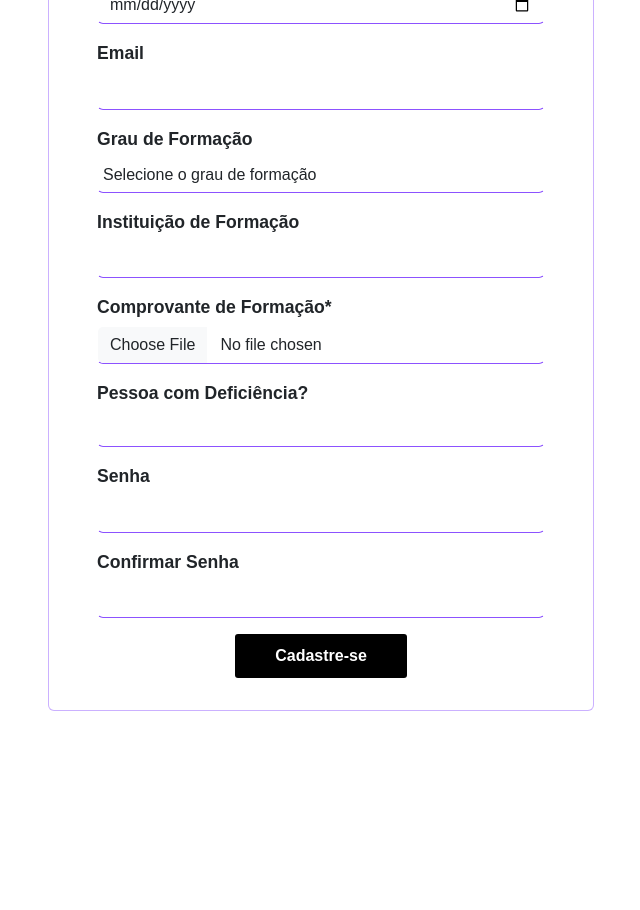
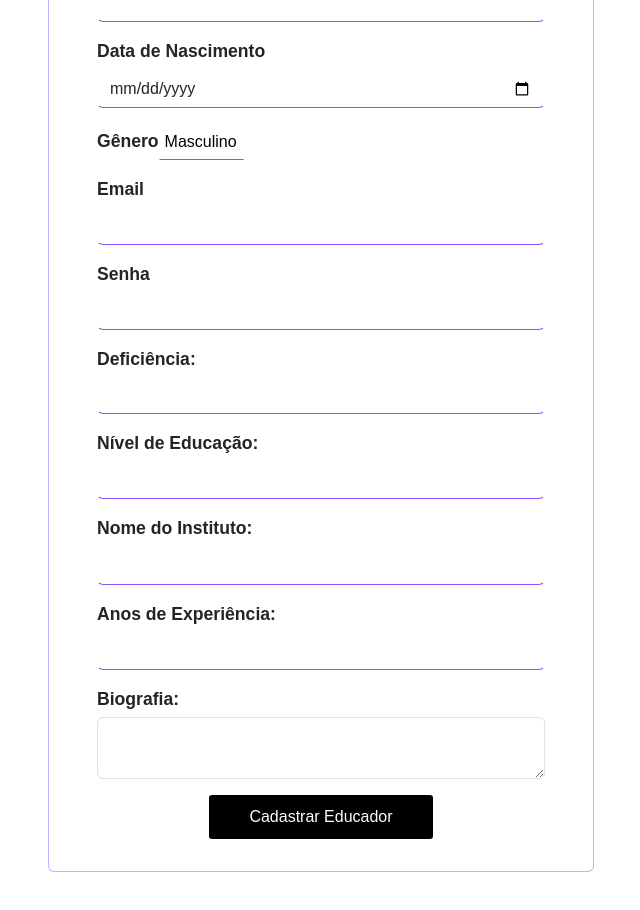
Before and after one commit to ReglusAcademy/ReglusAcademy, a Vue app: page /cadastroprofessor in a window 1280 px wide. Shown: the part 400-1310 px from the top of the page, without its empty margins (319-959 px from the left). Before the commit the page ends 1191 px from the top, so only its background shows below. Built offline with nearby package versions, Linux system fonts and the light colour scheme.

Commit message:
Cadastro do professor e login funcionando

```diff
--- a/package.json
+++ b/package.json
@@ -9,6 +9,7 @@
   },
   "dependencies": {
     "@syncfusion/ej2-vue-schedule": "^26.1.41",
+    "axios": "^1.7.7",
     "bootstrap": "^5.3.3",
     "core-js": "^3.8.3",
     "font-awesome": "^4.7.0",
--- a/src/views/TelaCadastroProfessor.vue
+++ b/src/views/TelaCadastroProfessor.vue
@@ -1,86 +1,70 @@
 <template>
   <div>
     <NavReglus />
-  </div>
-  <!-- <img src="logoreglus.png" alt="Logo Reglus" class="logo"> -->
     <div class="container">
       <div class="row justify-content-center">
         <div class="col-md-6">
           <div class="card">
             <div class="card-body">
-            <h2>Bem-vindo educador !</h2>
+              <h2>Bem-vindo educador!</h2>
               <p>Complete seu cadastro.</p>
               <form @submit.prevent="register">
+                <div class="form-group">
+                  <label for="userType">Tipo de Usuário:</label>
+                  <select id="userType" v-model="form.userType" class="form-control" required>
+                    <option value="EDUCATOR">Educador</option>
+                  </select>
+                </div>
                 <div class="form-group">
                   <label for="name">Nome Completo</label>
                   <input type="text" id="name" v-model="form.name" class="form-control" required />
                 </div>
                 <div class="form-group">
-                <label for="nascimento">Data de Nascimento</label>
-                <input type="date" id="nascimento" v-model="form.nascimento" class="form-control" required />
+                  <label for="dateBirth">Data de Nascimento</label>
+                  <input type="date" id="dateBirth" v-model="form.dateBirth" class="form-control" required />
+                </div>
+                <div class="form-group">
+                <label for="gender">Gênero</label>
+                <select id="gender" required>
+                  <option value="MALE">Masculino</option>
+                  <option value="FEMALE">Feminino</option>
+                </select>
               </div>
                 <div class="form-group">
                   <label for="email">Email</label>
                   <input type="email" id="email" v-model="form.email" class="form-control" required />
                 </div>
-              <div class="form-group select-container">
-                <label for="formacao">Grau de Formação</label>
-                <select id="formacao" v-model="form.formacao" class="form-control" required>
-                  <option disabled value="">Selecione o grau de formação</option>
-                  <option>Ensino Fundamental</option>
-                  <option>Ensino Médio</option>
-                  <option>Superior Completo</option>
-                  <option>Superior Incompleto</option>
-                  <option>Pós-graduação</option>
-                  <option>Mestrado</option>
-                  <option>Doutorado</option>
+                <div class="form-group">
+                  <label for="passwordHash">Senha</label>
+                  <input type="password" id="passwordHash" v-model="form.passwordHash" class="form-control" required />
+                </div>
+                <div class="form-group">
+                  <label for="disability">Deficiência:</label>
+                  <select id="disability" v-model="form.deficiency" class="form-control" required>
+                    <option value="false">Não</option>
+                    <option value="true">Sim</option>
                   </select>
                 </div>
-              <!-- <p>Formação selecionada: {{ form.formacao }}</p> -->
                 <div class="form-group">
-                <label for="instituicao">Instituição de Formação</label>
-                <input type="text" id="instituicao" v-model="form.instituicao" class="form-control" required />
+                  <label for="educationLevel">Nível de Educação:</label>
+                  <input type="text" id="educationLevel" v-model="form.educationLevel" class="form-control" required />
                 </div>
                 <div class="form-group">
-                <label for="comprovante"
-                  title="Entende-se como comprovante de formação, qualquer documento institucional que comprove a formação do usuário.">Comprovante
-                  de Formação*</label>
-                <input type="file" id="comprovante" @change="handleFileUpload" class="form-control" required />
-              </div>
-              <!-- <p>Arquivo selecionado: {{ form.comprovante.name }}</p> -->
-              <div class="form-group">
-                <label for="deficiencia">Pessoa com Deficiência?</label>
-                <select id="deficiencia" v-model="form.deficiencia" class="form-control" required>
-                  <option value="sim">Sim</option>
-                  <option value="nao">Não</option>
-                </select>
-              </div>
-              <div class="form-group" v-if="form.deficiencia === 'sim'">
-                <label for="casosim">Qual o tipo de deficiência?</label>
-                <select id="casosim" v-model="form.casosim" class="form-control" required>
-                  <option disabled value="">Selecione o tipo de deficiência</option>
-                  <option>Auditiva</option>
-                  <option>Visual</option>
-                  <option>Física</option>
-                  <option>Intelectual</option>
-                  <option>Múltipla</option>
-                </select>
-              </div>
-              <!-- <p>Tipo de deficiência selecionada: {{ form.casosim }}</p> -->
-              <div class="form-group">
-                <label for="password">Senha</label>
-                <input type="password" id="password" v-model="form.password" class="form-control" required />
+                  <label for="instituteName">Nome do Instituto:</label>
+                  <input type="text" id="instituteName" v-model="form.instituteName" class="form-control" required />
                 </div>
                 <div class="form-group">
-                <label for="password_confirmation">Confirmar Senha</label>
-                <input type="password" id="password_confirmation" v-model="form.password_confirmation"
-                  class="form-control" required />
+                  <label for="experienceYears">Anos de Experiência:</label>
+                  <input type="number" id="experienceYears" v-model.number="form.experienceYears" class="form-control" required />
                 </div>
-              <div v-if="passwordMismatch" class="alert alert-danger">
-                As senhas não coincidem.
+                <div class="form-group">
+                  <label for="bio">Biografia:</label>
+                  <textarea id="bio" v-model="form.bio" class="form-control"></textarea>
                 </div>
-              <button class="btn"><router-link to="/inicialprofessor">Cadastre-se</router-link></button>
+                <button type="submit" class="btn btn-primary">Cadastrar Educador</button>
               </form>
+              <div id="responseMessage" v-if="responseMessage" :style="{ color: responseColor }">{{ responseMessage }}</div>
+            </div>
           </div>
         </div>
       </div>
@@ -90,6 +74,7 @@
 
 <script>
 import NavReglus from "@/components/nav/NavReglus.vue";
+
 export default {
   name: "CadastroTela",
   components: {
@@ -98,44 +83,64 @@ export default {
   data() {
     return {
       form: {
+        userType: "EDUCATOR",
         name: '',
-        nascimento: '',
+        dateBirth: '',
         email: '',
-        formacao: '',
-        instituicao: '',
-        comprovante: '',
-        deficiencia: '',
-        casosim: '',
-        password: '',
-        password_confirmation: ''
+        gender: '',
+        passwordHash: '',
+        disability: false,
+        educationLevel: '',
+        instituteName: '',
+        experienceYears: null,
+        bio: ''
       },
-      passwordMismatch: false
+      responseMessage: '',
+      responseColor: 'green' // Cor padrão para sucesso
     }
   },
   methods: {
-    handleFileUpload(event) {
-      this.form.comprovante = event.target.files[0];
+    async register() {
+      try {
+        const response = await fetch('http://localhost:8080/api/educators', {
+          method: 'POST',
+          headers: {
+            'Content-Type': 'application/json'
           },
+          body: JSON.stringify(this.form) // Envia o objeto como JSON
+        });
 
-    register() {
-      // Chamar API para cadastrar usuário
-      if (this.form.password !== this.form.password_confirmation) {
-        this.passwordMismatch = true;
+        const result = await response.json();
+
+        if (response.ok) {
+          this.responseMessage = 'Educador cadastrado com sucesso!';
+          this.responseColor = 'green';
+          this.resetForm(); // Limpa o formulário
         } else {
-        this.passwordMismatch = false;
-        // Continue com a submissão do formulário, por exemplo, enviar para o servidor
-        alert('Formulário enviado com sucesso!');
+          this.responseMessage = `Erro: ${result}`;
+          this.responseColor = 'red';
         }
-      console.log('Cadastro realizado com sucesso!');
+      } catch (error) {
+        console.error('Error:', error);
+        this.responseMessage = 'Erro ao cadastrar educador.';
+        this.responseColor = 'red';
+      }
     },
-
-    watch: {
-      'form.password': function () {
-        this.passwordMismatch = false;
-      },
-      'form.password_confirmation': function () {
-        this.passwordMismatch = false;
-      }
+    resetForm() {
+      this.form = {
+        userType: "EDUCATOR",
+        name: '',
+        dateBirth: '',
+        gender: '',
+        email: '',
+        passwordHash: '',
+        disability: false,
+        educationLevel: '',
+        instituteName: '',
+        experienceYears: null,
+        bio: ''
+      };
+      this.responseMessage = ''; // Limpa a mensagem de resposta
     }
   }
 }
--- a/src/views/TelaLogin.vue
+++ b/src/views/TelaLogin.vue
@@ -5,14 +5,14 @@
       <div class="container mt-5">
         <div class="card">
           <div class="card-body">
-            <form>
+            <form @submit.prevent="login">
               <div class="form-group mb-3">
                 <label for="email">Email</label>
-                <input type="email" class="form-control" id="email" placeholder="Digite seu email">
+                <input type="email" class="form-control" v-model="email" id="email" placeholder="Digite seu email">
               </div>
               <div class="form-group mb-3">
                 <label for="password">Senha</label>
-                <input type="password" class="form-control" id="password" placeholder="Digite sua senha">
+                <input type="password" class="form-control" v-model="password" id="password" placeholder="Digite sua senha">
               </div>
               <div class="text-center">
                 <button type="submit" class="btn btn-primary">Login</button>
@@ -34,13 +34,48 @@
 </template>
 <script>
 import NavReglus from "@/components/nav/NavReglus.vue";
+import axios from 'axios';
+
 export default {
   name: 'TelaLogin',
   components: {
     NavReglus,
   },
+  data() {
+    return {
+      email: '',
+      password: ''
+    };
+  },
+  methods: {
+    async login() {
+      try {
+        const response = await axios.post('http://localhost:8080/api/auth/login', {
+          email: this.email,
+          password: this.password
+        });
+
+     // Verifica o tipo de usuário retornado pela API
+     const userType = response.data.user_type;
+        console.log("Login com sucesso, Tipo de usuário:", userType);
+
+        // Redireciona com base no tipo de usuário
+        if (userType === 'STUDENT') {
+          this.$router.push('/inicial'); // Redireciona para HomeAluno
+        } else if (userType === 'EDUCATOR') {
+          this.$router.push('/inicialprofessor'); // Redireciona para HomeProfessor
+        } else {
+          alert("Tipo de usuário desconhecido.");
+        }
+      } catch (error) {
+        console.error("Erro no login", error.response.data);
+        alert("Falha no login: " + error.response.data);
+      }
+    }
+  }
 };
 </script>
+
 <style scoped>
 #align {
   display: flex;
--- a/vue.config.js
+++ b/vue.config.js
@@ -2,3 +2,10 @@ const { defineConfig } = require('@vue/cli-service')
 module.exports = defineConfig({
   transpileDependencies: true
 })
+
+//mudando a porta para 8081
+module.exports = {
+  devServer: {
+    port: 8081
+  }
+}
```
Also changed, not shown: 1 other file (tests, documents, lock files or other folders). Lines whose indentation alone changed are shown as unchanged.
